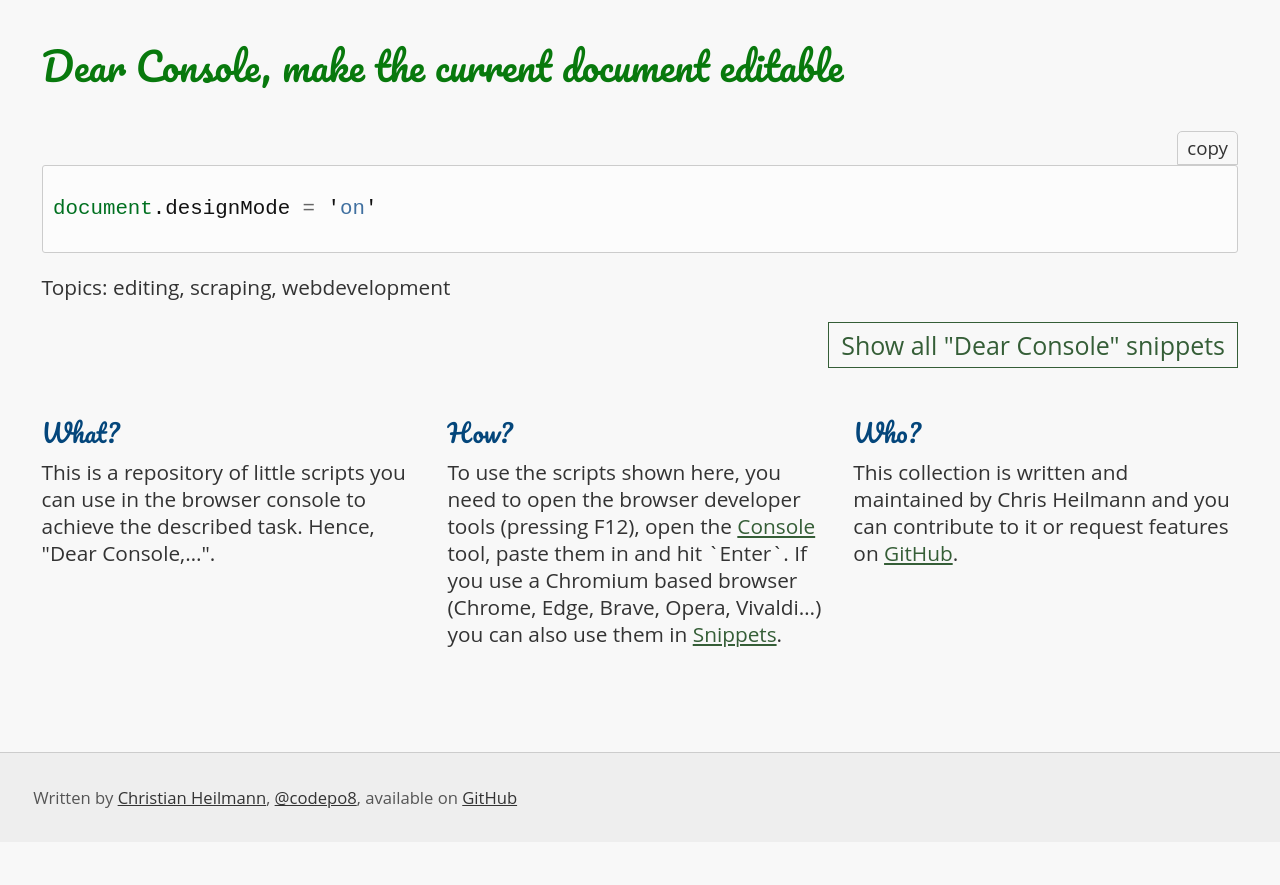
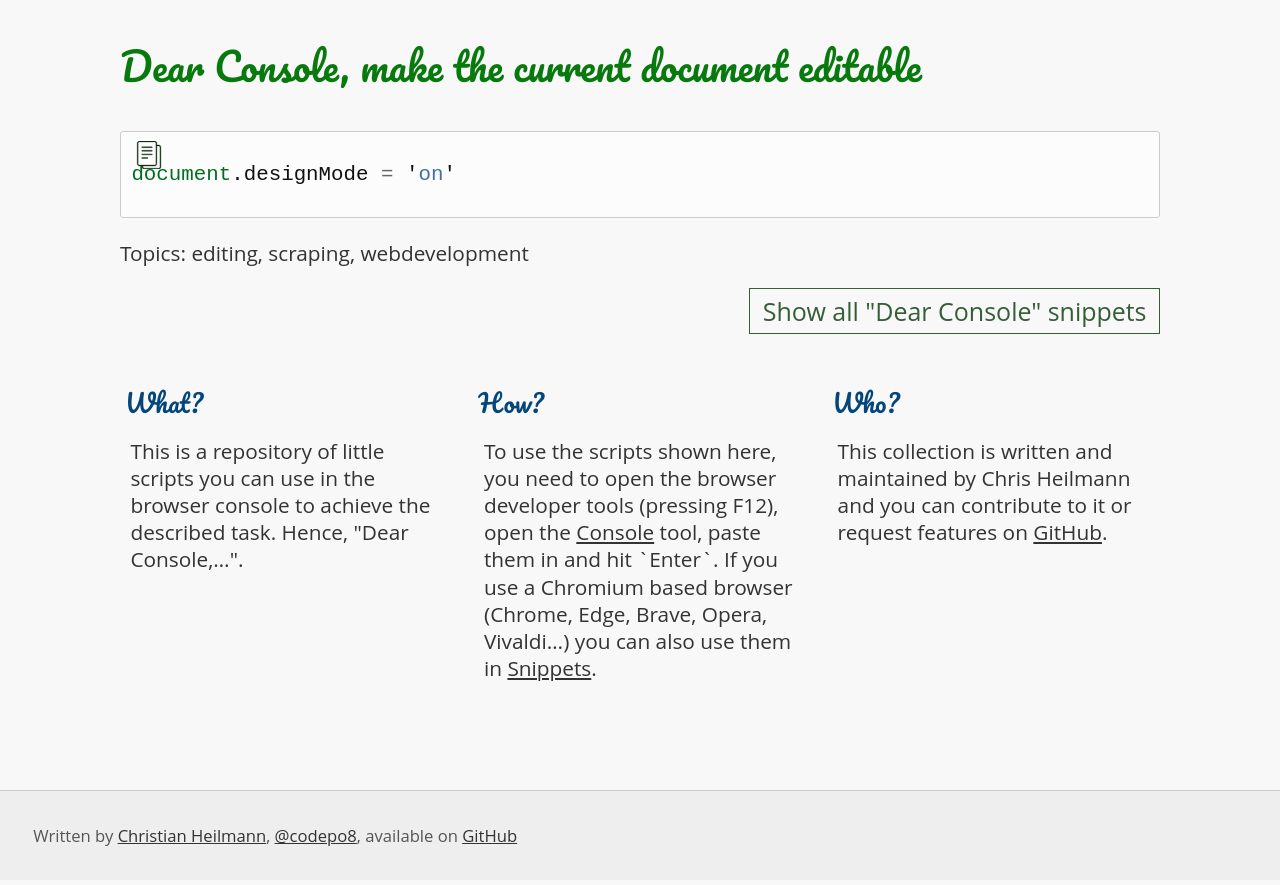
Before and after one commit to codepo8/dearconsole, a Jekyll site: the page built from _scripts/make-document-editable.md, in a window 1280 px wide. Shown: the top 885 px of the page. Built offline with Jekyll 4.4.1, drawn with Linux system fonts in a browser that asks for light colours.

Commit message:
copy button

```diff
--- a/_layouts/default.html
+++ b/_layouts/default.html
@@ -6,8 +6,8 @@
 <body>
   <article class="standalone">
       <h1>{{ page.title }}</h1>
-      <div id="snippets">
-        <button class="copytext" data-snippet="{{ page.codeexample }}">copy</button>
+      <div id="snippet">
+        <button class="copy" data-snippet="{{ page.codeexample }}"><svg xmlns="http://www.w3.org/2000/svg" viewBox="0 0 64 64" xml:space="preserve"><title>Copy {{ s.name }}</title><path d="M53.98 9.143h-3.97c-.082 0-.155.028-.232.047V5.023C49.778 2.253 47.473 0 44.64 0H10.217C7.384 0 5.08 2.253 5.08 5.023v46.843c0 2.77 2.305 5.023 5.138 5.023h6.037v2.268c0 2.67 2.216 4.843 4.941 4.843H53.98c2.725 0 4.942-2.173 4.942-4.843v-45.17c0-2.671-2.217-4.844-4.942-4.844zM7.11 51.866V5.023c0-1.649 1.394-2.991 3.106-2.991H44.64c1.712 0 3.106 1.342 3.106 2.99v46.844c0 1.649-1.394 2.991-3.106 2.991H10.217c-1.712 0-3.106-1.342-3.106-2.99zm49.778 7.29c0 1.551-1.306 2.812-2.91 2.812H21.195c-1.604 0-2.91-1.26-2.91-2.811v-2.268H44.64c2.833 0 5.138-2.253 5.138-5.023V11.128c.077.018.15.047.233.047h3.968c1.604 0 2.91 1.26 2.91 2.811v45.17z"/><path d="M38.603 13.206H16.254a1.015 1.015 0 1 0 0 2.032h22.35a1.015 1.015 0 1 0 0-2.032zM38.603 21.333H16.254a1.015 1.015 0 1 0 0 2.032h22.35a1.015 1.015 0 1 0 0-2.032zM38.603 29.46H16.254a1.015 1.015 0 1 0 0 2.032h22.35a1.015 1.015 0 1 0 0-2.032zM28.444 37.587h-12.19a1.015 1.015 0 1 0 0 2.032h12.19a1.015 1.015 0 1 0 0-2.032z"/></svg></button>
         {{ content }}
       </div>
 
--- a/assets/styles.css
+++ b/assets/styles.css
@@ -10,6 +10,8 @@ body {
 }
 article {
   padding: 0 2em;
+  max-width: 50em;
+  margin: 0 auto;
 }
 
 h1 {
@@ -20,7 +22,7 @@ h1 {
 }
 .index h1 {
   font-family: "Pacifico", sans-serif;
-  font-size: max(8vw, 14px);
+  font-size: max(5vmax, 14px);
   margin: 0;
   padding: 0;
   font-weight: normal;
@@ -90,11 +92,11 @@ ul#snippets {
 #snippets li > a {
   display:block;
   padding: .2em .5em;
-  line-height: 1.2;
+  line-height: 1.1;
   flex: 7;
   color: var(--link);
   text-decoration: none;
-  font-size: 1.1em;
+  font-size: .9em;
 }
 #snippets li:hover {
   background: var(--link);
@@ -113,6 +115,14 @@ button.copy {
   font-size: 0.9em;
   flex-grow: 0;
   cursor: pointer;
+}
+#snippet {
+  position: relative;
+}
+#snippet button.copy {
+  position: absolute;
+  top: .5em;
+  left: .5em;
 }
 button.copytext {
   padding: .2em .5em;
@@ -174,7 +184,7 @@ output.popup {
   border-radius: .5em;
 }
 .copied output.popup {
-  top: calc(var(--mouse-y) * 1px)
+  top: calc(calc(var(--mouse-y) * 1px) -2em)
 }
 .threecol {
   display: flex;
@@ -185,15 +195,21 @@ output.popup {
 .threecol > div {
   flex: 1;
   min-width: 10em;
+  background: var(--infoboxbackground);
+  color: var(--infoboxtext);
 }
 .threecol h2 {
- font-family: pacifico, cursive;
- margin: 0 0 .2em 0
+  font-family: pacifico, cursive;
+  margin: 0 0 .2em 0;
+  background: var(--background);
+  padding: .2em;
+  border-bottom: 2px solid var(--infoboxborder);
 }
 .threecol a {
-  color: var(--link);
+  color: var(--infoboxlink);
 }
 .threecol p {
+  padding:.2em .5em;
   line-height: 1.3;
   margin-top: 0;
 }
@@ -203,11 +219,11 @@ output.popup {
 #tags button {
   display: inline-block;
   margin: 0 .5em .5em 0;
-  background: transparent;
-  border: none;
-  color: var(--text);
+  background:var(--tagbackground);
+  color: var(--tagbutton);
   font-size: 1em;
   cursor: pointer;
-  border: 1px solid var(--text);
+  border: 1px solid var(--tagborder);
   padding: 2px 5px;
+  border-radius: 5px;
 }
```
